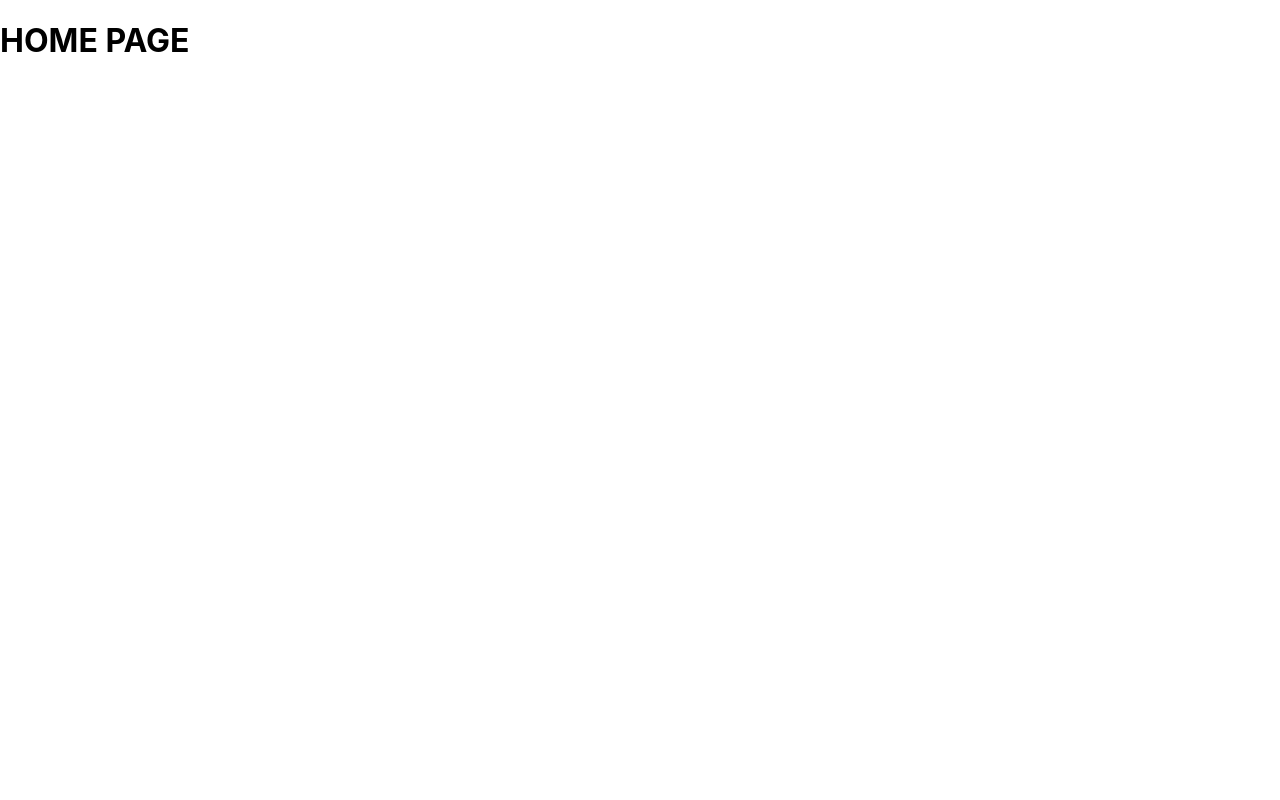
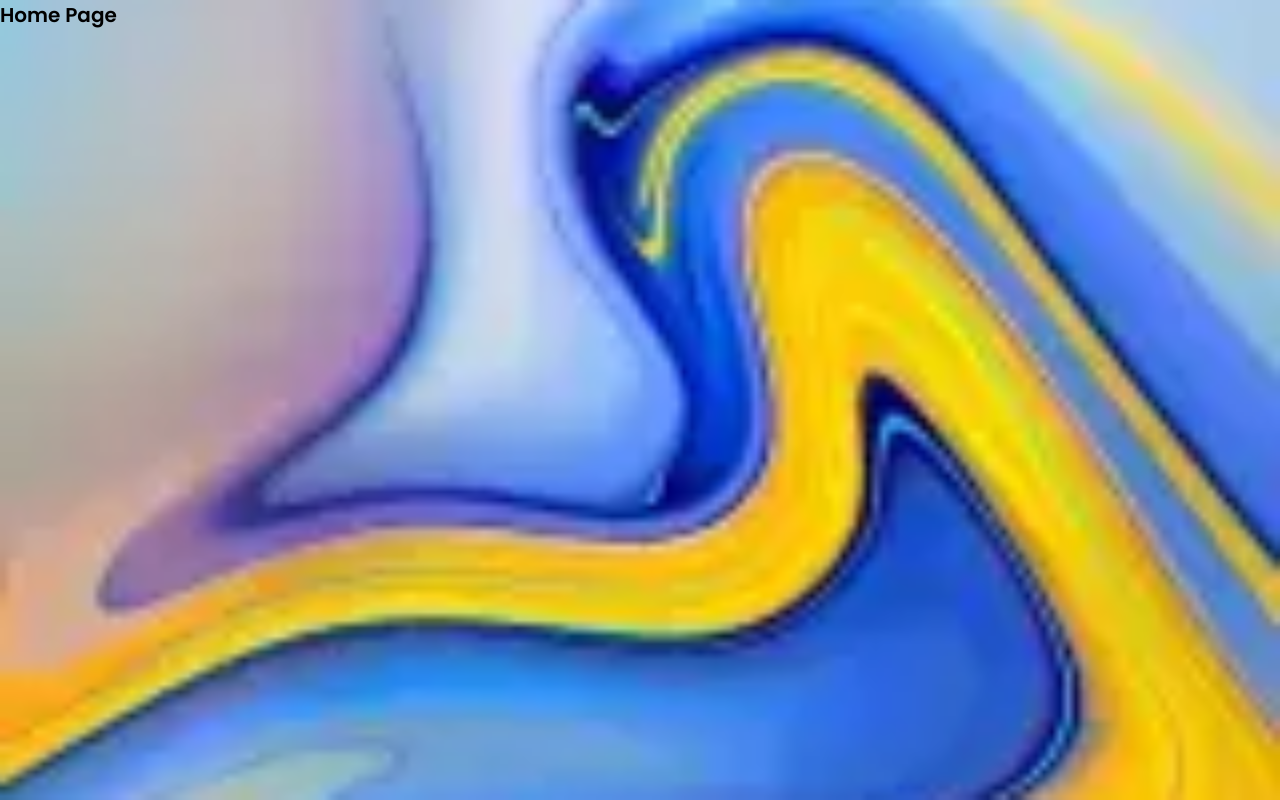
Before and after one commit to FeyiAdeaga/RocketTeamWebsite, a React (Create React App) app: page / in a window 1280 px wide. Built offline with nearby package versions, Linux system fonts and the light colour scheme.

Commit message:
installed sass, added a font, and started woking on homepage

```diff
--- a/package.json
+++ b/package.json
@@ -10,6 +10,7 @@
     "react-dom": "^18.2.0",
     "react-router-dom": "^6.4.3",
     "react-scripts": "5.0.1",
+    "sass": "^1.56.1",
     "web-vitals": "^2.1.4"
   },
   "scripts": {
--- a/public/index.html
+++ b/public/index.html
@@ -24,6 +24,12 @@
       work correctly both with client-side routing and a non-root public URL.
       Learn how to configure a non-root public URL by running `npm run build`.
     -->
+    <link rel="preconnect" href="https://fonts.googleapis.com" />
+    <link rel="preconnect" href="https://fonts.gstatic.com" crossorigin />
+    <link
+      href="https://fonts.googleapis.com/css2?family=Poppins:wght@400;500;600&display=swap"
+      rel="stylesheet"
+    />
     <title>React App</title>
   </head>
   <body>
--- a/src/App.js
+++ b/src/App.js
@@ -1,5 +1,5 @@
 import React from "react";
-import { BrowserRouter, Routes, Route } from "react-router-dom";
+import { Routes, Route } from "react-router-dom";
 
 // Pages
 import Homepage from "./pages/homepage/home";
--- a/src/index.css
+++ b/src/index.css
@@ -1,13 +1,12 @@
-body {
+*,
+::after,
+::before {
+  padding: 0;
   margin: 0;
-  font-family: -apple-system, BlinkMacSystemFont, 'Segoe UI', 'Roboto', 'Oxygen',
-    'Ubuntu', 'Cantarell', 'Fira Sans', 'Droid Sans', 'Helvetica Neue',
-    sans-serif;
-  -webkit-font-smoothing: antialiased;
-  -moz-osx-font-smoothing: grayscale;
+  box-sizing: border-box;
 }
 
-code {
-  font-family: source-code-pro, Menlo, Monaco, Consolas, 'Courier New',
-    monospace;
+body {
+  font-family: "Poppins", sans-serif;
+  font-size: 62.5%;
 }
--- a/src/pages/homepage/home.jsx
+++ b/src/pages/homepage/home.jsx
@@ -1,5 +1,10 @@
 import React from "react";
+import "./homepage.styles.scss";
 
-const Homepage = () => <h1 className="homepage">HOME PAGE</h1>;
+const Homepage = () => (
+  <div className="homepage">
+    <h1>Home Page</h1>
+  </div>
+);
 
 export default Homepage;
--- /dev/null
+++ b/src/pages/homepage/homepage.styles.scss
@@ -0,0 +1,8 @@
+.homepage {
+  background: url("../../static/images/home-img.webp");
+  background-repeat: no-repeat;
+  background-position: center;
+  background-size: cover;
+
+  height: 100vh;
+}
```
Also changed, not shown: src/static/images/home-img.webp (added), 1 other file (tests, documents, lock files or other folders).
